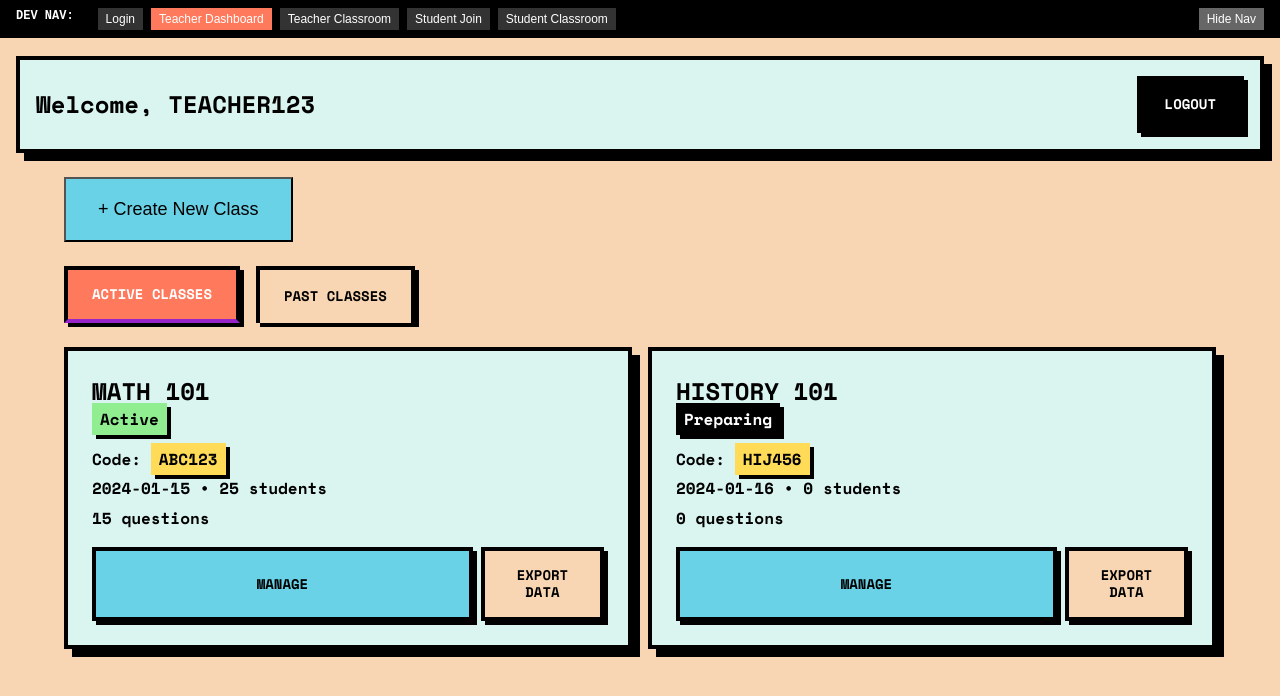
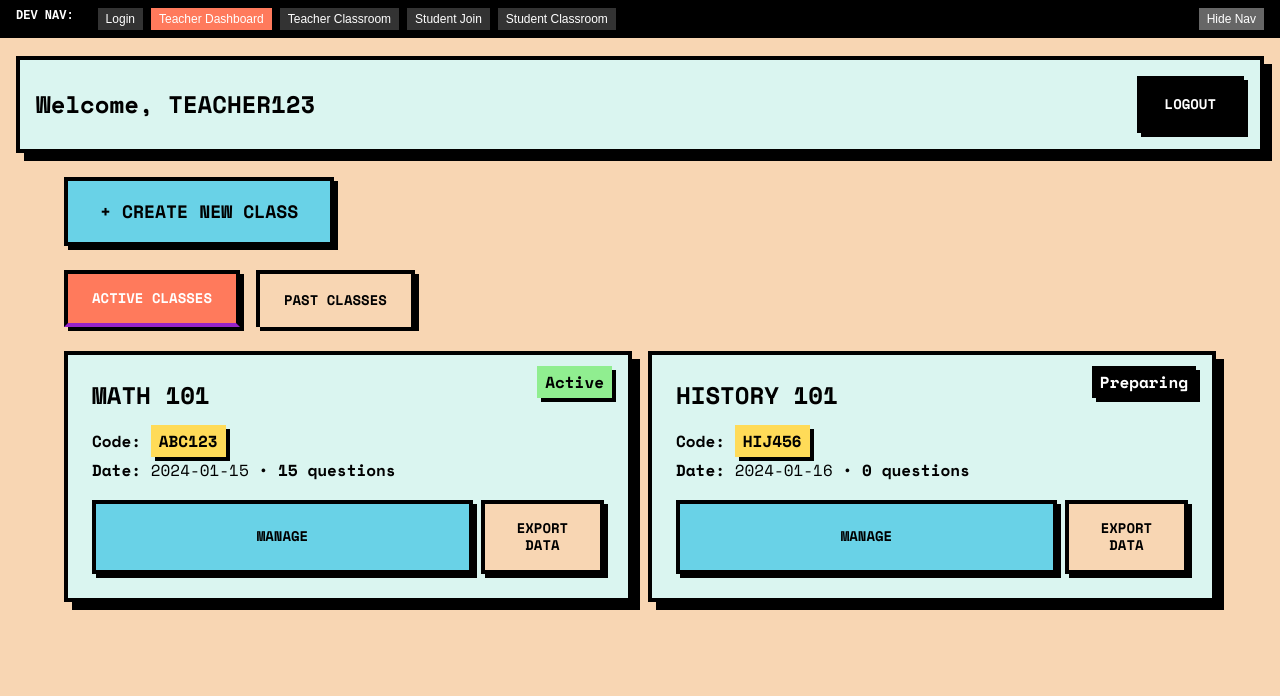
Before and after one commit to archsoong/Classp, a React (Vite) app: page / in a window 1280 px wide. Both pictures are taken after a click on the button "Teacher Dashboard". Shown: the top 696 px of the page. Built offline with nearby package versions, Linux system fonts and the light colour scheme.

Commit message:
-m
Modify UI to make information clearer

```diff
--- a/src/pages/StudentClassroom.tsx
+++ b/src/pages/StudentClassroom.tsx
@@ -212,11 +212,8 @@ const StudentClassroom: React.FC<StudentClassroomProps> = ({
           {renderHeader()}
 
           <div className="neo-card neo-p-6 bg-neo-accent2 neo-mb-6">
-            <div className="neo-flex-between neo-mb-4">
+            <div className="neo-mb-4">
               <h2 className="neo-text-2xl neo-font-black">Question {currentQuestion.questionNumber}</h2>
-              <span className="neo-card-sm neo-p-2 bg-neo-accent1 neo-font-black" style={{ padding: '4px 8px' }}>
-                {currentQuestion.type === 'mc' ? 'Multiple Choice' : 'Text Answer'}
-              </span>
             </div>
 
             <p className="neo-text-xl neo-font-bold neo-mb-6">{currentQuestion.text}</p>
--- a/src/pages/TeacherClassroom.tsx
+++ b/src/pages/TeacherClassroom.tsx
@@ -218,12 +218,16 @@ const TeacherClassroom: React.FC<TeacherClassroomProps> = ({
                 ) : (
                   <div style={{ display: 'flex', flexDirection: 'column', gap: '12px' }}>
                     {questionHistory.map((question, index) => (
-                      <div key={question.id} className="neo-card neo-p-4 bg-neo-surface">
-                        <div className="neo-flex-between neo-mb-2">
-                          <span className="neo-font-bold">Q{questionHistory.length - index}: {question.text}</span>
+                      <div key={question.id} className="neo-card neo-p-4 bg-neo-surface" style={{ position: 'relative' }}>
+                        {/* Answer type label in top right corner */}
+                        <div style={{ position: 'absolute', top: '16px', right: '16px' }}>
                           <span className="neo-card-sm neo-p-2 bg-neo-info" style={{ padding: '4px 8px' }}>
                             {question.type === 'mc' ? 'MC' : 'TEXT'}
                           </span>
+                        </div>
+
+                        <div className="neo-mb-2">
+                          <span className="neo-font-bold" style={{ marginRight: '80px' }}>Q{questionHistory.length - index}: {question.text}</span>
                         </div>
                         <div className="neo-flex-between">
                           <span>Responses: {question.responses}/{question.totalStudents}</span>
@@ -250,8 +254,15 @@ const TeacherClassroom: React.FC<TeacherClassroomProps> = ({
                 </button>
               </div>
 
-              <div className="neo-card neo-p-4 bg-neo-surface neo-mb-4">
-                <p className="neo-text-xl neo-font-bold neo-mb-4">{activeQuestion.text}</p>
+              <div className="neo-card neo-p-4 bg-neo-surface neo-mb-4" style={{ position: 'relative' }}>
+                {/* Answer type label in top right corner */}
+                <div style={{ position: 'absolute', top: '16px', right: '16px' }}>
+                  <span className="neo-card-sm neo-p-2 bg-neo-info" style={{ padding: '4px 8px' }}>
+                    {activeQuestion.type === 'mc' ? 'MC' : 'TEXT'}
+                  </span>
+                </div>
+
+                <p className="neo-text-xl neo-font-bold neo-mb-4" style={{ marginRight: '80px' }}>{activeQuestion.text}</p>
 
                 {activeQuestion.type === 'mc' && activeQuestion.options && (
                   <div className="neo-mb-4">
--- a/src/pages/TeacherDashboard.tsx
+++ b/src/pages/TeacherDashboard.tsx
@@ -165,10 +165,10 @@ const TeacherDashboard: React.FC<TeacherDashboardProps> = ({
         <div className="neo-mb-6">
           <button
             onClick={showCreateClassModal}
-            className="neo-btn-lg bg-neo-create-manage"
+            className="neo-btn neo-btn-lg bg-neo-create-manage"
             style={{ maxWidth: '400px', color: 'black' }}
           >
-            + Create New Class
+            + CREATE NEW CLASS
           </button>
         </div>
 
@@ -207,10 +207,15 @@ const TeacherDashboard: React.FC<TeacherDashboardProps> = ({
         ) : (
           <div className="neo-grid neo-grid-3">
             {getFilteredClasses().map((classItem) => (
-              <div key={classItem.id} className="neo-card neo-p-6 bg-neo-surface">
-                <div className="neo-flex-between neo-mb-4">
-                  <h4 className="neo-text-2xl neo-font-black">{classItem.name}</h4>
+              <div key={classItem.id} className="neo-card neo-p-6 bg-neo-surface" style={{ position: 'relative' }}>
+                {/* Status badge in top right corner */}
+                <div style={{ position: 'absolute', top: '16px', right: '16px' }}>
                   {getStatusBadge(classItem.status)}
+                </div>
+
+                {/* Class name */}
+                <div className="neo-mb-4">
+                  <h4 className="neo-text-2xl neo-font-black" style={{ marginRight: '120px' }}>{classItem.name}</h4>
                 </div>
 
                 <div className="neo-mb-4" style={{ lineHeight: '1.6' }}>
@@ -222,12 +227,15 @@ const TeacherDashboard: React.FC<TeacherDashboardProps> = ({
                   </p>
 
                   <p style={{ margin: '4px 0' }}>
-                    <span className="neo-font-bold">{classItem.createdAt} • {classItem.students} students</span>
+                    <span className="neo-font-bold">Date:</span> {classItem.createdAt} • <span className="neo-font-bold">{classItem.questions} questions</span>
                   </p>
 
-                  <p style={{ margin: '4px 0' }}>
-                    <span className="neo-font-bold">{classItem.questions} questions</span>
-                  </p>
+                  {/* Only show students count for ended classes */}
+                  {classItem.status === 'ended' && (
+                    <p style={{ margin: '4px 0' }}>
+                      <span className="neo-font-bold">Students:</span> {classItem.students}
+                    </p>
+                  )}
                 </div>
 
                 <div className="neo-flex neo-gap-2">
```
